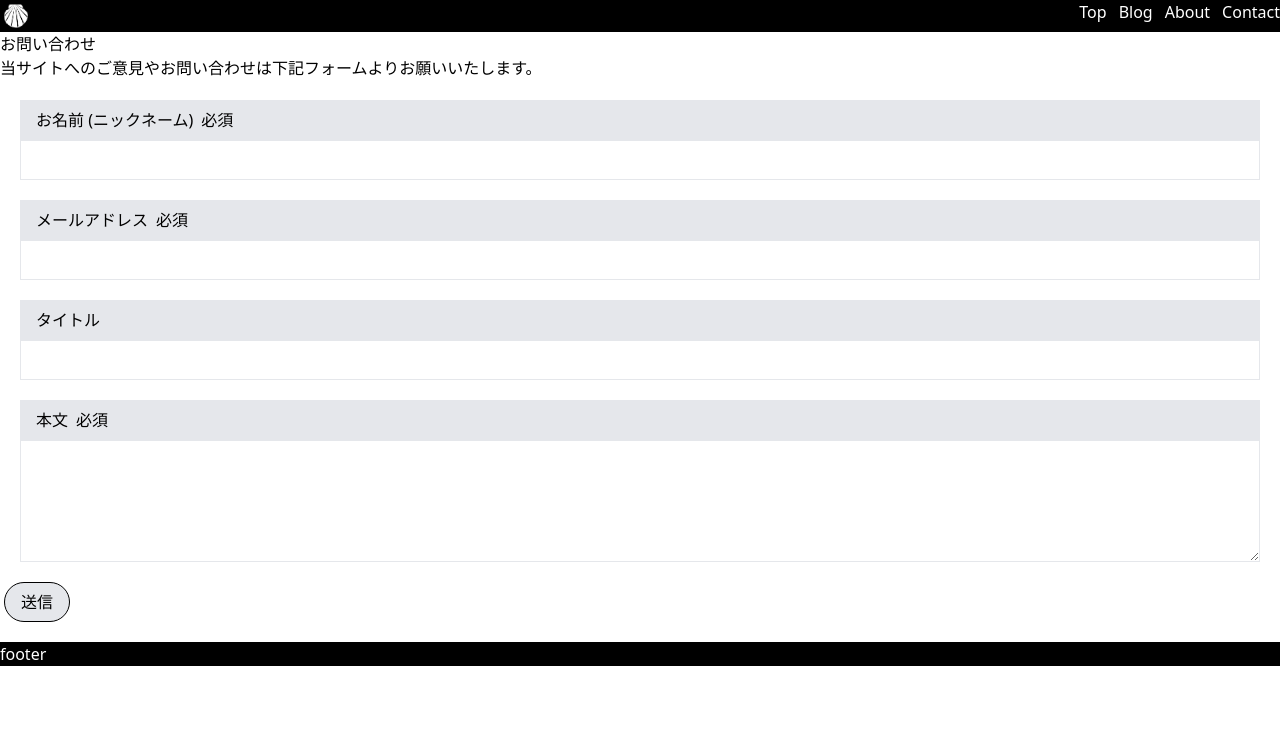
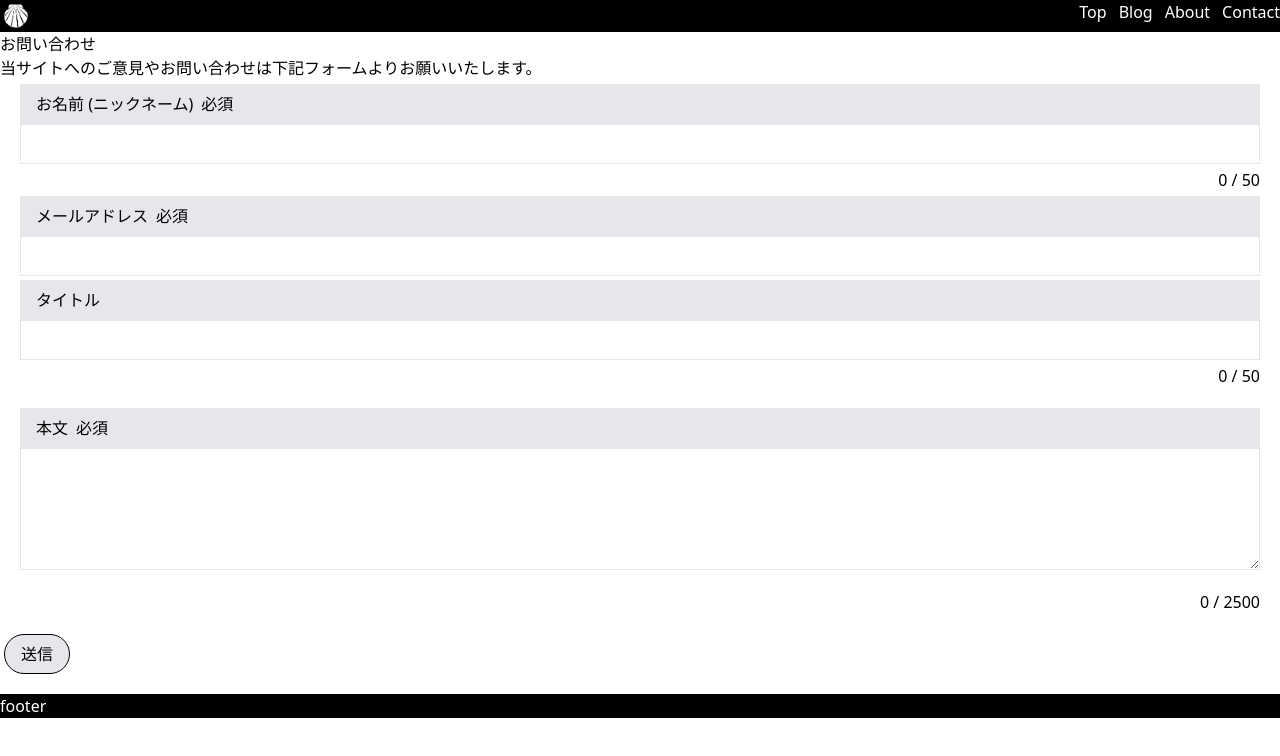
Before and after one commit to nickin1023/nicastyleFE, a Next.js app: page /contact in a window 1280 px wide. Shown: the top 756 px of the page. Built offline with nearby package versions, Linux system fonts and the light colour scheme.

Commit message:
fix contact validation using yup

```diff
--- a/package.json
+++ b/package.json
@@ -10,6 +10,7 @@
   },
   "dependencies": {
     "@google-cloud/local-auth": "^3.0.1",
+    "@hookform/resolvers": "^4.0.0",
     "@monaco-editor/react": "^4.6.0",
     "@tailwindcss/typography": "^0.5.16",
     "@types/jsonwebtoken": "^9.0.7",
@@ -27,7 +28,8 @@
     "react": "^18",
     "react-dom": "^18",
     "react-hook-form": "^7.54.1",
-    "react-modal": "^3.16.3"
+    "react-modal": "^3.16.3",
+    "yup": "^1.6.1"
   },
   "devDependencies": {
     "@types/express": "^5.0.0",
--- a/src/components/molecules/inputForm/InputForm.tsx
+++ b/src/components/molecules/inputForm/InputForm.tsx
@@ -17,7 +17,7 @@ export const InputForm = forwardRef<HTMLInputElement, InputFormProps>(
     ref
   ) => {
     return (
-      <div className="m-5">
+      <div className="mx-5 my-1">
         <Label variant={variant} name={formName} required={required}>
           {labelName}
         </Label>
--- a/src/features/contact/component/contactForm.tsx
+++ b/src/features/contact/component/contactForm.tsx
@@ -8,19 +8,48 @@ import { InputForm } from "@/src/components/molecules/inputForm/InputForm";
 import { TextAreaForm } from "@/src/components/molecules/textAreaForm/TextAreaForm";
 import { Snackbar } from "@/src/components/organisms/snackbar/Snackbar";
 import { useSnackbar } from "@/src/hooks/useSnackbar";
+import { yupResolver } from "@hookform/resolvers/yup";
 import { KeyboardEventHandler } from "react";
 import { SubmitHandler, useForm } from "react-hook-form";
+import { object, string } from "yup";
 import { sendMail } from "../api/sendMail";
 
 export const ContactForm = () => {
   const { isShow, message, variant, openSnackBar } = useSnackbar();
+  const MAX_NAME_LENGTH = 50;
+  const MAX_SUBJECT_LENGTH = 50;
+  const MAX_MAIN_LENGTH = 2500;
+
+  const schema = object({
+    name: string()
+      .label("名前")
+      .required("${label}は必須入力です")
+      .max(MAX_NAME_LENGTH, "${label}は${max}文字以内で入力してください。"),
+    address: string()
+      .label("メールアドレス")
+      .required("${label}は必須入力です")
+      .email("${label}の形式が不正です。"),
+    subject: string().max(
+      MAX_SUBJECT_LENGTH,
+      "${label}は${max}文字以内で入力してください。"
+    ),
+    main: string()
+      .label("本文")
+      .required("${label}は必須入力です")
+      .max(MAX_MAIN_LENGTH, "${label}は${max}文字以上で入力してください。"),
+  });
 
   const {
     register,
     handleSubmit,
     formState: { errors },
     reset,
-  } = useForm<MailMessage>();
+    watch,
+  } = useForm({ resolver: yupResolver(schema) });
+
+  const nameWatch = watch("name");
+  const subjectWatch = watch("subject");
+  const mainWatch = watch("main");
 
   const onSubmit: SubmitHandler<MailMessage> = async (mailMessage) => {
     const mailRequest: SendMailRequest = {
@@ -64,23 +93,25 @@ export const ContactForm = () => {
             type="text"
             labelName="お名前 (ニックネーム)"
             required={true}
-            {...register("name", {
-              required: "お名前 (ニックネーム) を入力してください",
-            })}
+            {...register("name")}
           />
           {errors.name?.message && (
             <p className="error-message">{errors.name?.message}</p>
           )}
+          <p className="flex justify-end px-5">
+            {nameWatch ? nameWatch.length : 0} / {MAX_NAME_LENGTH}
+          </p>
           <InputForm
             variant={"primary"}
             formName="address"
             type="text"
             labelName="メールアドレス"
             required={true}
-            {...register("address", {
-              required: "アドレスを入力してください",
-            })}
+            {...register("address")}
           />
+          {errors.address?.message && (
+            <p className="error-message">{errors.address?.message}</p>
+          )}
           <InputForm
             variant={"primary"}
             formName="subject"
@@ -89,6 +120,12 @@ export const ContactForm = () => {
             required={false}
             {...register("subject")}
           />
+          {errors.subject?.message && (
+            <p className="error-message">{errors.subject?.message}</p>
+          )}
+          <p className="flex justify-end px-5">
+            {subjectWatch ? subjectWatch.length : 0} / {MAX_SUBJECT_LENGTH}
+          </p>
           <TextAreaForm
             variant={"primary"}
             formName="main"
@@ -96,10 +133,14 @@ export const ContactForm = () => {
             labelName="本文"
             rows={5}
             required={true}
-            {...register("main", {
-              required: "本文を入力してください",
-            })}
+            {...register("main")}
           />
+          {errors.main?.message && (
+            <p className="error-message">{errors.main?.message}</p>
+          )}
+          <p className="flex justify-end px-5">
+            {mainWatch ? mainWatch.length : 0} / {MAX_MAIN_LENGTH}
+          </p>
           <Button
             variant={"primary"}
             className="m-5"
```
Also changed, not shown: 1 other file (tests, documents, lock files or other folders).
